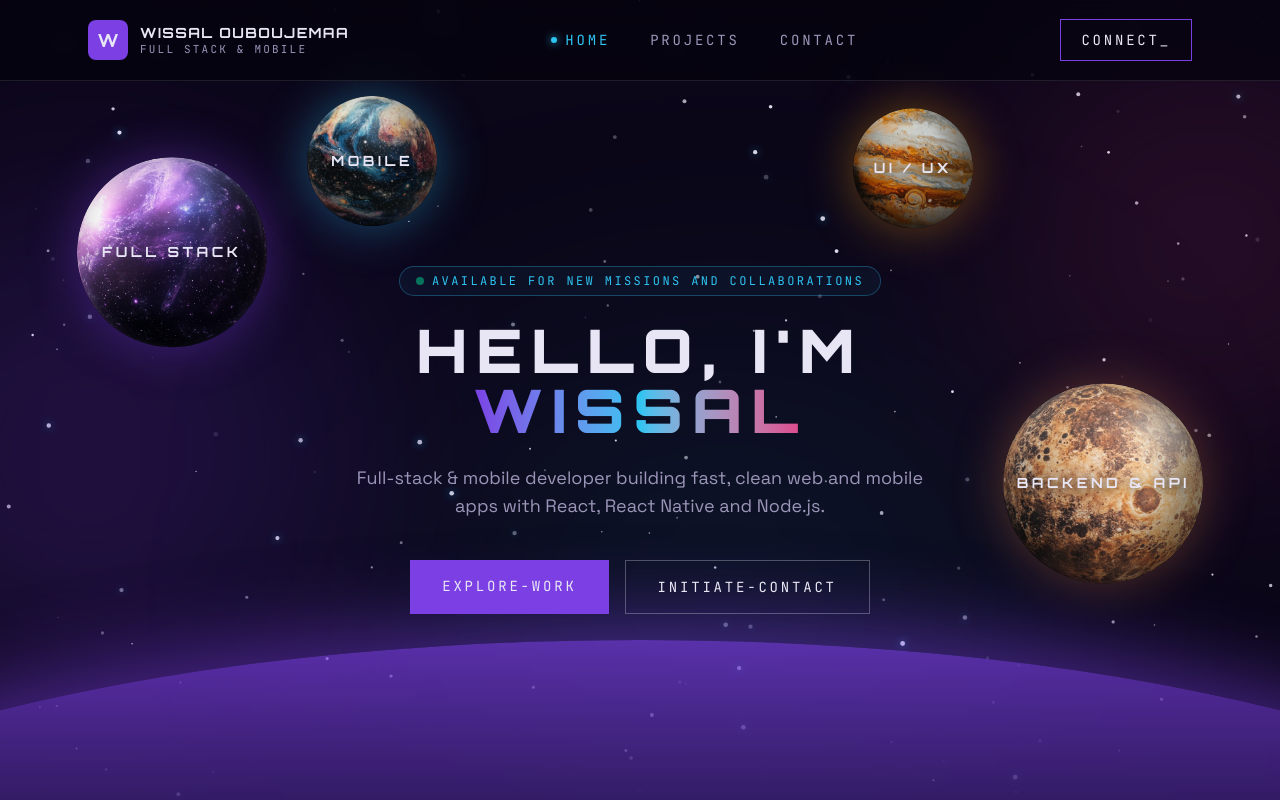
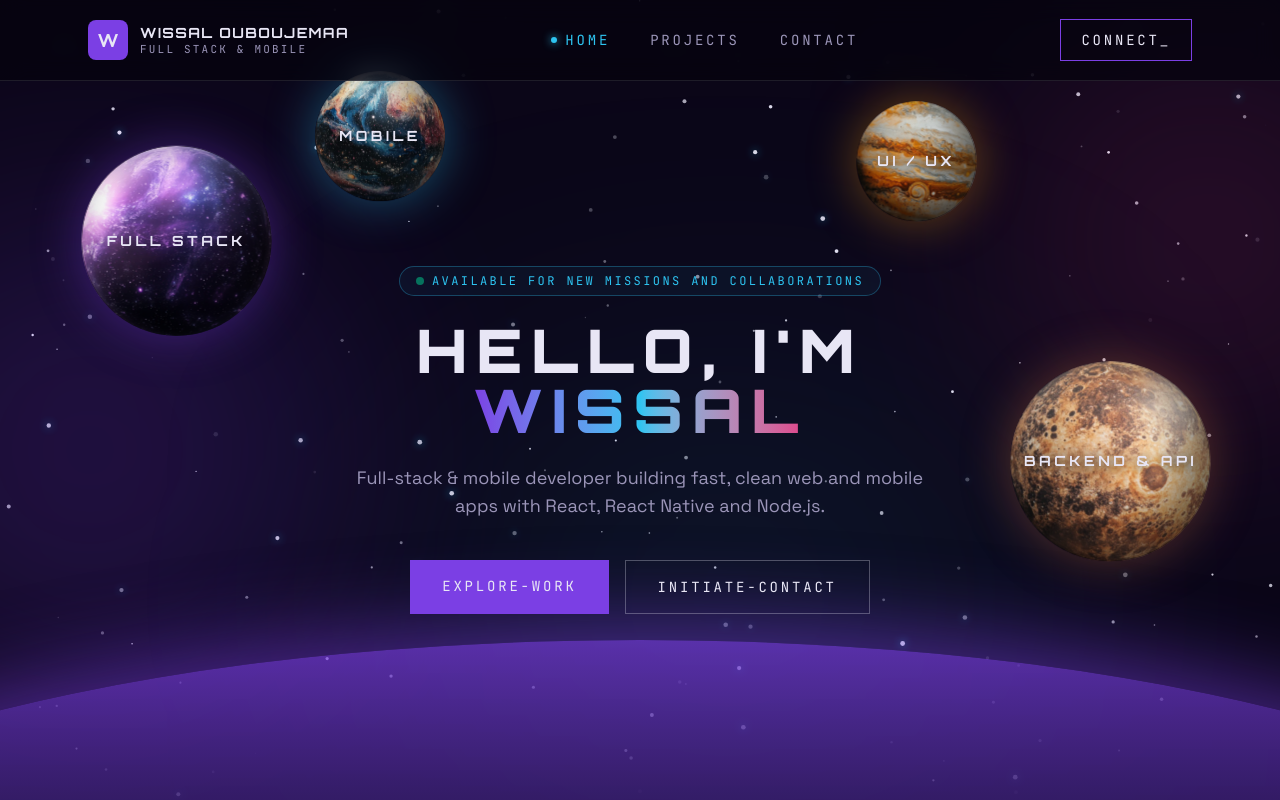
Before and after one commit to wiissal/wiissal-portfolio, a Next.js app: page / in a window 1280 px wide. Shown: the top 800 px of the page. Built offline with nearby package versions, Linux system fonts and the light colour scheme.

Commit message:
style(planet): stronger floating motion and slow surface spin

```diff
--- a/src/components/Planet.jsx
+++ b/src/components/Planet.jsx
@@ -19,8 +19,8 @@ export default function Planet({
   return (
     <motion.div
       className={`absolute ${className}`}
-      animate={reduceMotion ? {} : { y: [0, -14, 0] }}
-      transition={{ duration: 6, delay, repeat: Infinity, ease: "easeInOut" }}
+      animate={reduceMotion ? {} : {y: [0, -25, 0], x: [0, 8, 0] }}
+      transition={{ duration: 4, delay, repeat: Infinity, ease: "easeInOut" }}
     >
       <Link
         href={href}
@@ -42,7 +42,7 @@ export default function Planet({
             alt=""
             fill
             sizes={`${size}px`}
-            className="rounded-full object-cover"
+            className="rounded-full object-cover motion-safe:animate-[spin_60s_linear_infinite]"
           />
         )}
 
```
